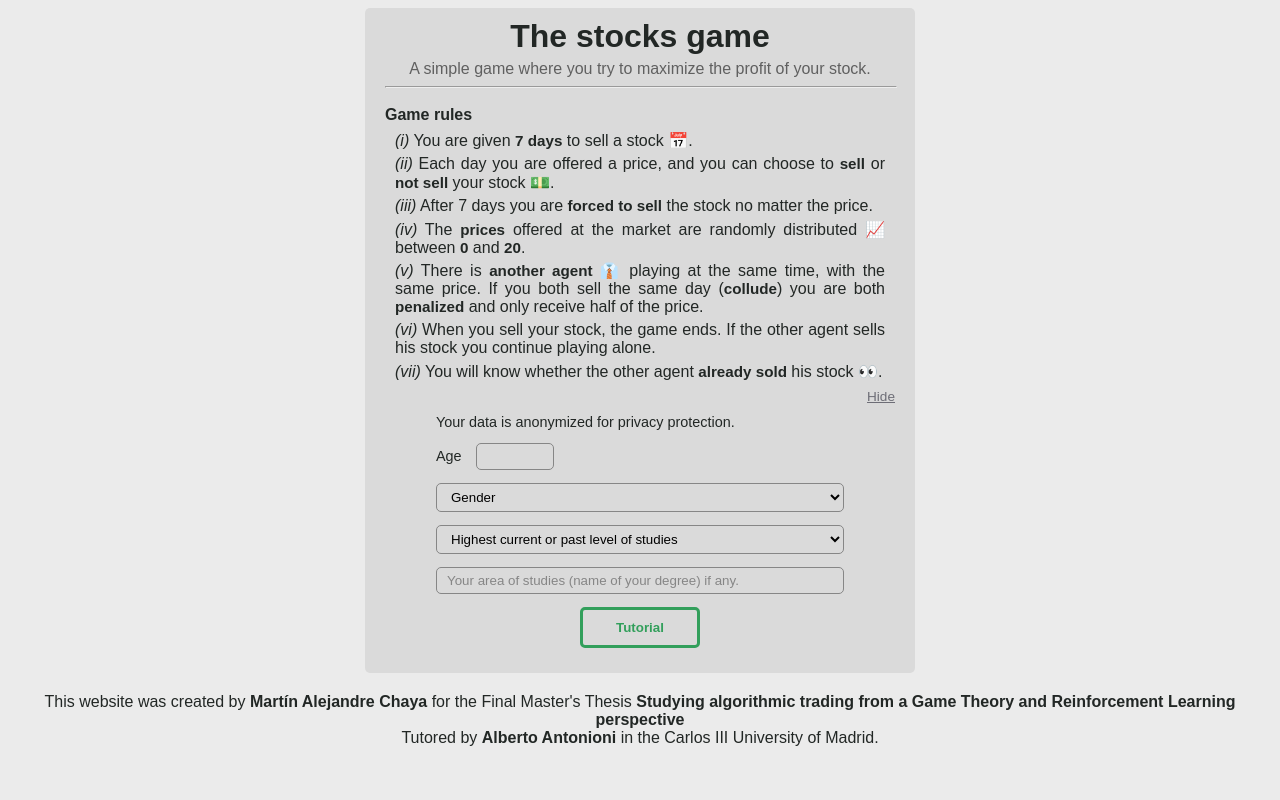
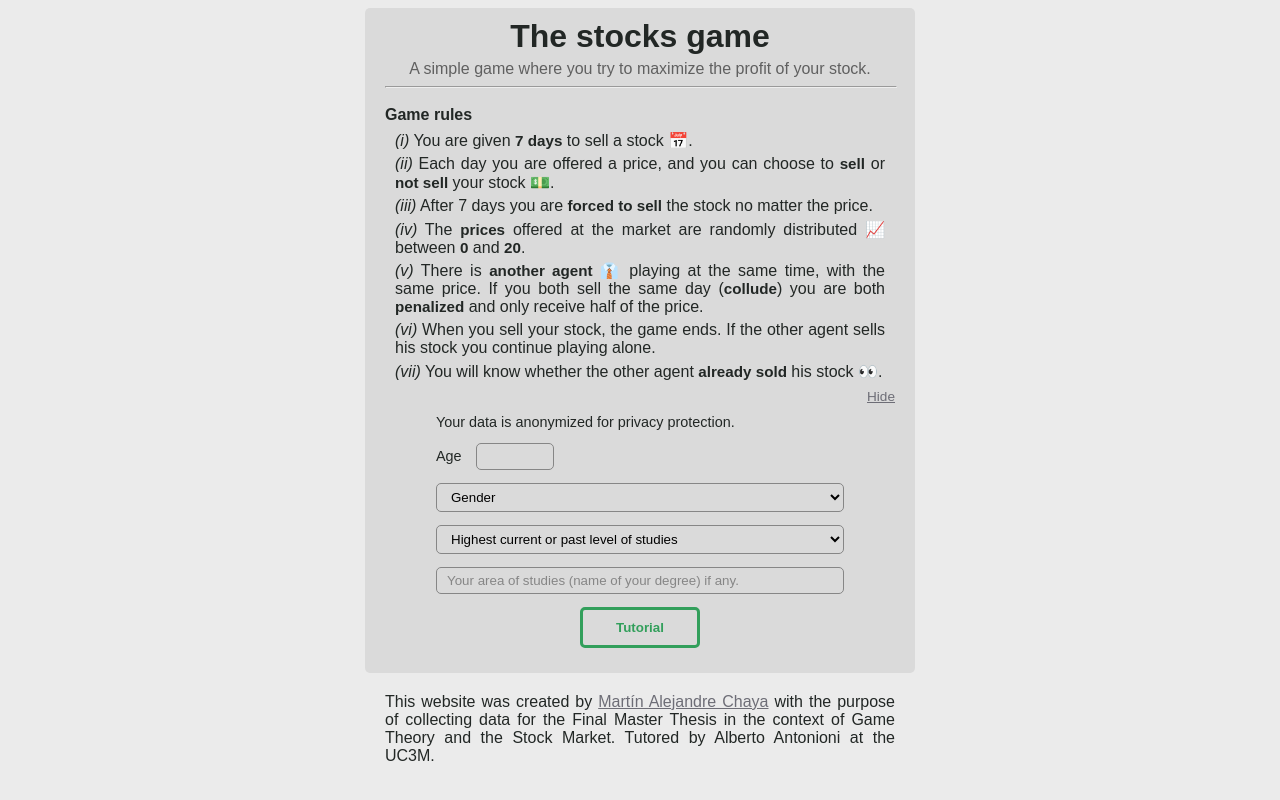
Before and after one commit to MartinAlejandreChaya/stocks-game-tfm, a Flask app: page / in a window 1280 px wide. Run offline with Flask 3, Linux system fonts and the light colour scheme.

Commit message:
Polishing.

```diff
--- a/static/css/footer.css
+++ b/static/css/footer.css
@@ -1,6 +1,7 @@
 
 .footer {
     padding: 0 10px;
-    margin-top: 20px;
-    text-align: center;
+    max-width: 510px;
+    margin: 20px auto 0 auto;
+    text-align: justify;
 }
--- a/templates/index.html
+++ b/templates/index.html
@@ -132,10 +132,9 @@
 
     <div class="container footer">
         <p>
-            This website was created by <b>Martín Alejandre Chaya</b> for the
-            Final Master's Thesis <b>Studying algorithmic trading from a Game Theory
-            and Reinforcement Learning perspective</b><br>
-            Tutored by <b>Alberto Antonioni</b> in the Carlos III University of Madrid.
+            This website was created by <a href="https://www.linkedin.com/in/martin-alejandre-chaya/" target="_blank">Martín Alejandre Chaya</a> with the purpose of collecting data for the
+            Final Master Thesis in the context of Game Theory and the Stock Market.
+            Tutored by Alberto Antonioni at the UC3M.
         </p>
     </div>
 
```
Also changed, not shown: README.md.
